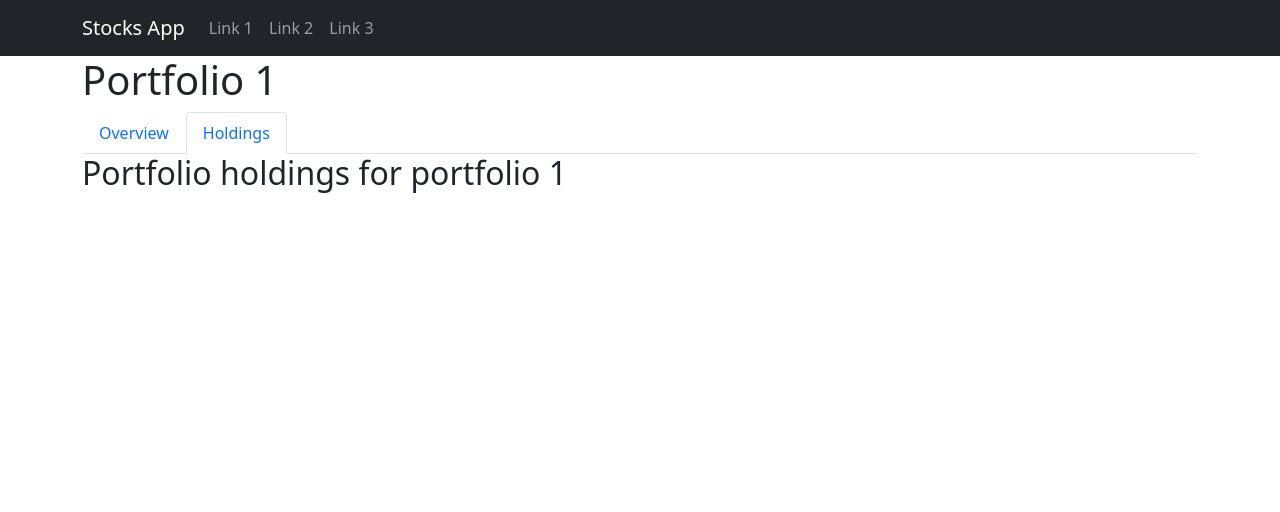
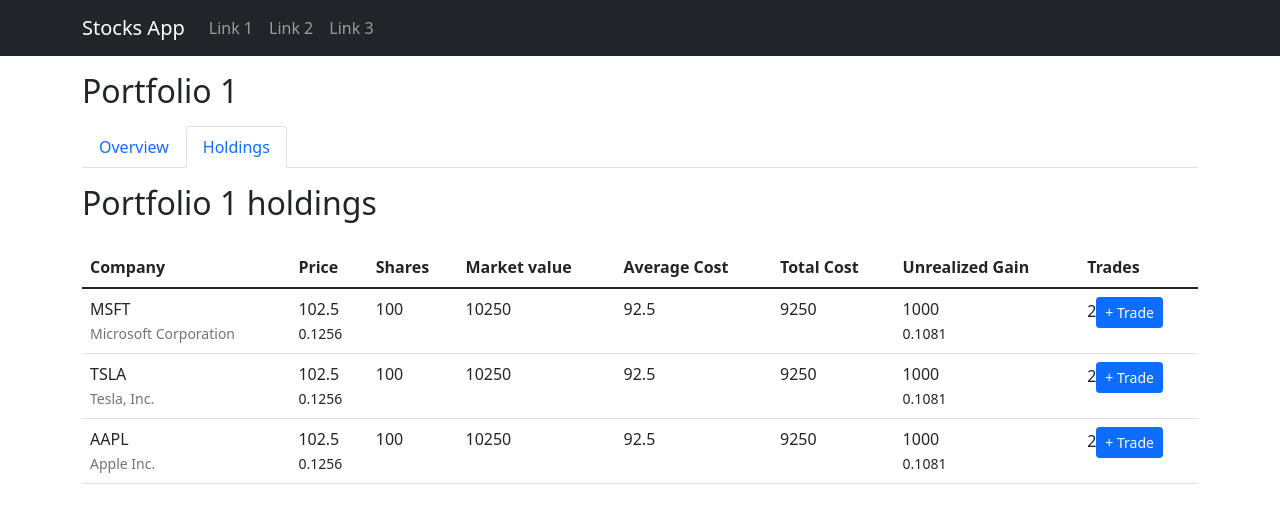
Before and after one commit to adamklingbaum/stock-overflow, a React (Create React App) app: page /portfolio/1/holdings in a window 1280 px wide. Shown: the top 512 px of the page. Built offline with nearby package versions, Linux system fonts and the light colour scheme.

Commit message:
add portfolio holdings table

```diff
--- a/src/Portfolio.js
+++ b/src/Portfolio.js
@@ -8,8 +8,10 @@ export default function Portfolio() {
   let pathname = useLocation().pathname.split('/').pop();
   console.log(pathname);
   return (
-    <div>
-      <h1>Portfolio {params.id}</h1>
+    <div className="my-3">
+      <div className="my-3">
+        <h2>Portfolio {params.id}</h2>
+      </div>
       <Nav variant="tabs">
         <Nav.Item>
           <Nav.Link active={pathname === 'overview'}>
--- /dev/null
+++ b/src/PortfolioHolding.js
@@ -0,0 +1,42 @@
+import { Button } from 'react-bootstrap';
+export default function PortfolioHolding({ holding }) {
+  const {
+    name,
+    symbol,
+    price,
+    shares,
+    mktVal,
+    avgCost,
+    totalCost,
+    unrealizedGain,
+    unrealizedPercent,
+    trades,
+    oneDay,
+  } = holding;
+  return (
+    <tr>
+      <td>
+        <div>{symbol}</div>
+        <small className="text-muted">{name}</small>
+      </td>
+      <td>
+        <div>{price}</div>
+        <small>{oneDay}</small>
+      </td>
+      <td>{shares}</td>
+      <td>{mktVal}</td>
+      <td>{avgCost}</td>
+      <td>{totalCost}</td>
+      <td>
+        <div>{unrealizedGain}</div>
+        <small>{unrealizedPercent}</small>
+      </td>
+      <td>
+        {trades}
+        <Button type="button" size="sm">
+          + Trade
+        </Button>
+      </td>
+    </tr>
+  );
+}
--- a/src/PortfolioHoldings.js
+++ b/src/PortfolioHoldings.js
@@ -1,9 +1,39 @@
 import { Routes, Route, useParams } from 'react-router-dom';
+import { Row, Table } from 'react-bootstrap';
+import { portfolio } from './mockPortfolio';
+import PortfolioHolding from './PortfolioHolding';
+
 export default function PortfolioHoldings() {
+  const { holdings } = portfolio;
+  console.log(portfolio);
+  console.log(holdings);
   let params = useParams();
   return (
-    <div>
-      <h2>Portfolio holdings for portfolio {params.id}</h2>
+    <div className="my-3">
+      <div className="my-3">
+        <h2>Portfolio {params.id} holdings</h2>
+      </div>
+      <div className="my-4">
+        <Table responsive>
+          <thead>
+            <tr>
+              <th>Company</th>
+              <th>Price</th>
+              <th>Shares</th>
+              <th>Market value</th>
+              <th>Average Cost</th>
+              <th>Total Cost</th>
+              <th>Unrealized Gain</th>
+              <th>Trades</th>
+            </tr>
+          </thead>
+          <tbody>
+            {holdings.map((holding) => (
+              <PortfolioHolding holding={holding} />
+            ))}
+          </tbody>
+        </Table>
+      </div>
     </div>
   );
 }
--- a/src/mockPortfolio.js
+++ b/src/mockPortfolio.js
@@ -43,6 +43,7 @@ export const portfolio = {
       unrealizedGain: 1000,
       unrealizedPercent: 0.1081,
       trades: 2,
+      oneDay: 0.1256,
     },
     {
       securityId: 2,
@@ -56,6 +57,7 @@ export const portfolio = {
       unrealizedGain: 1000,
       unrealizedPercent: 0.1081,
       trades: 2,
+      oneDay: 0.1256,
     },
     {
       securityId: 3,
@@ -69,6 +71,7 @@ export const portfolio = {
       unrealizedGain: 1000,
       unrealizedPercent: 0.1081,
       trades: 2,
+      oneDay: 0.1256,
     },
   ],
 };
```
Also changed, not shown: src/utils.js (added).
